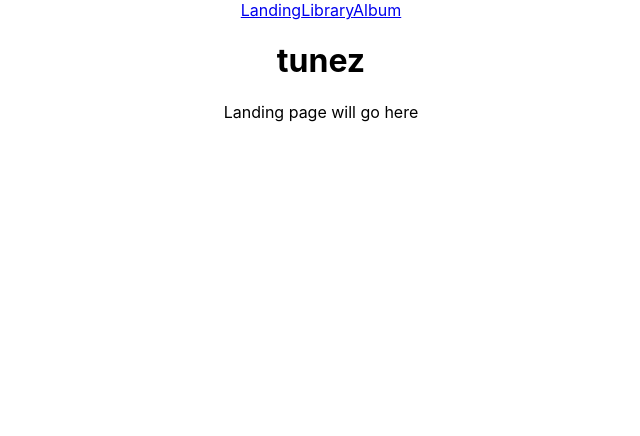
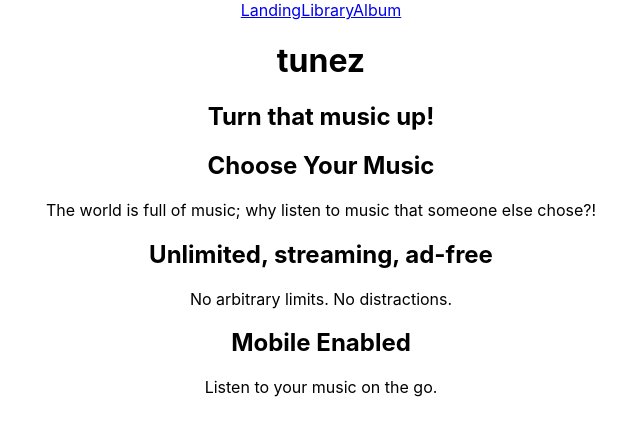
Before and after one commit to desknor/tunez, a React (Create React App) app: page / in a window 1280 px wide. Shown: the top 436 px of the page, without its empty margins (319-959 px from the left). Built offline with nearby package versions, Linux system fonts and the light colour scheme.

Commit message:
landing page complete

```diff
--- a/src/components/Landing.js
+++ b/src/components/Landing.js
@@ -2,7 +2,21 @@
 
 const Landing = () => (
     <section className="landing">
-        Landing page will go here
+        <h1 className="hero-title">Turn that music up!</h1>
+    <section className="selling-points">
+        <div className="point">
+            <h2 className="point-title">Choose Your Music</h2>
+            <p className="point-description">The world is full of music; why listen to music that someone else chose?!</p>
+        </div>
+        <div className="point">
+            <h2 className="point-title">Unlimited, streaming, ad-free</h2>
+            <p className="point-description">No arbitrary limits. No distractions.</p>
+        </div>
+        <div className="point">
+            <h2 className="point-title">Mobile Enabled</h2>
+            <p className="point-description">Listen to your music on the go.</p>
+        </div>
+    </section>
     </section>
 );
 
--- a/src/data/Album.js
+++ b/src/data/Album.js
@@ -2,7 +2,7 @@
     title: 'The Colors',
     artist: 'Pablo Picasso',
     releaseInfo: '1909 Spanish Records',
-    albumCover: '/assets/images/album_cover/01.jpg',
+    albumCover: '/assets/images/album_covers/01.jpg',
     slug: 'the-color',
     songs: [
             { title: 'Blue', duration: '161.71', audioSrc: '/assets/music/blue.mp3' },
```
